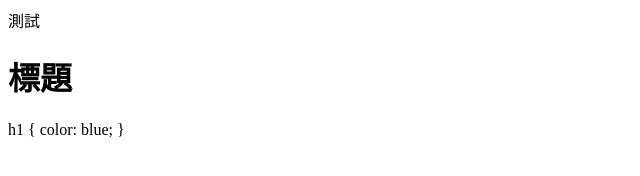
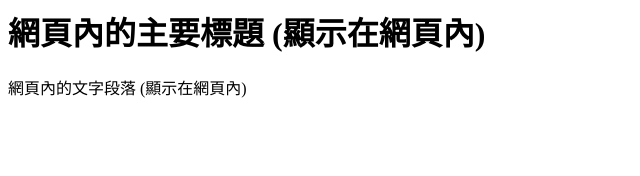
Before and after one commit to flamesheep/flamesheep.github.io, a plain HTML site: page index.html in a window 1280 px wide. Shown: the whole page, without its empty margins (0-640 px from the left). Drawn offline with Linux system fonts and the light colour scheme.

Commit message:
Update index.html

```diff
--- a/index.html
+++ b/index.html
@@ -1,5 +1,9 @@
-<p>測試</p>
-<h1>標題</h1>
-h1 {
-  color: blue;
-  }
+<html>
+    <head>
+        <title>網頁標題 (網頁內不顯示)</title>
+    </head>
+    <body>
+        <h1>網頁內的主要標題 (顯示在網頁內)</h1>
+        <p>網頁內的文字段落 (顯示在網頁內)</p>
+    </body>
+</html>
```
